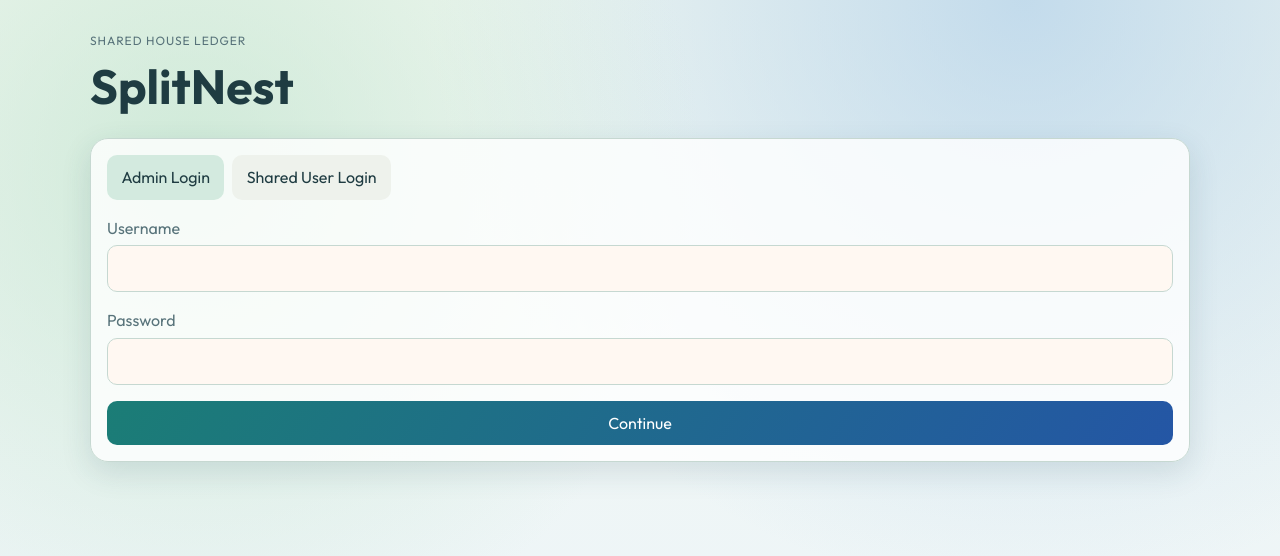
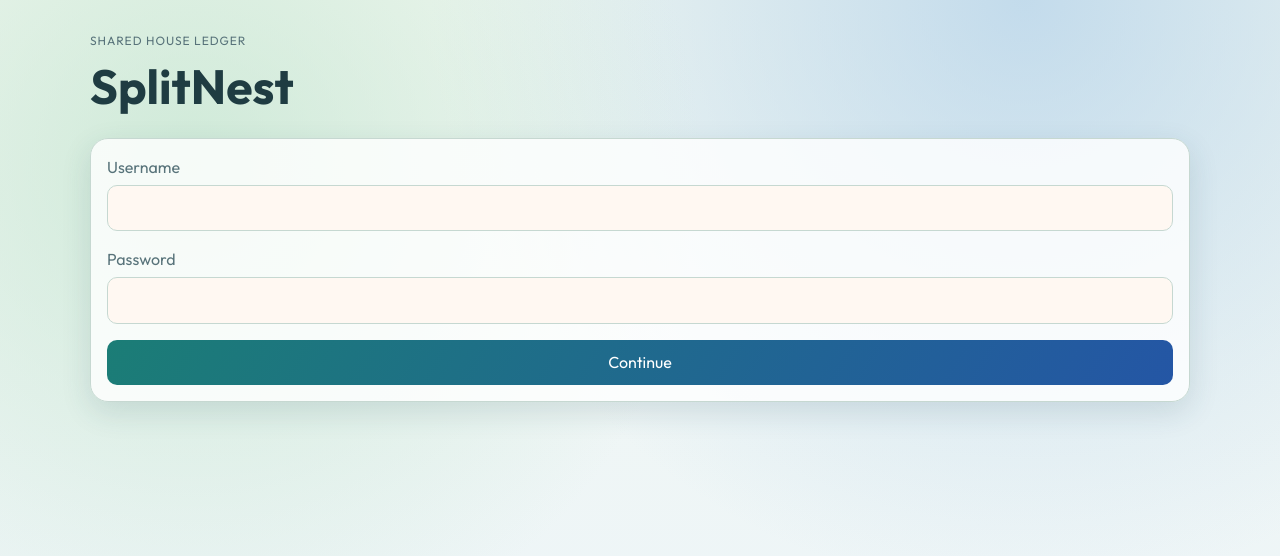
Before and after one commit to sanketpatrikar/splitnest, a React (Vite) app: page / in a window 1280 px wide. Shown: the top 556 px of the page. Built offline with nearby package versions, Linux system fonts and the light colour scheme.

Commit message:
Unify login form without exposing role-specific flows

```diff
--- a/src/App.jsx
+++ b/src/App.jsx
@@ -182,7 +182,6 @@ function App() {
 
       {!auth.role ? (
         <LoginPanel
-          participantCount={data.participants.length}
           onAdminLogin={() => setAuth({ role: 'admin', participantId: '' })}
           onUserLogin={() =>
             setAuth({
@@ -213,46 +212,30 @@ function App() {
   )
 }
 
-function LoginPanel({ participantCount, onAdminLogin, onUserLogin }) {
-  const [mode, setMode] = useState('admin')
+function LoginPanel({ onAdminLogin, onUserLogin }) {
   const [username, setUsername] = useState('')
   const [password, setPassword] = useState('')
   const [error, setError] = useState('')
 
   const submit = (event) => {
     event.preventDefault()
-    const credentials = mode === 'admin' ? ADMIN_CREDENTIALS : USER_CREDENTIALS
-
-    if (username !== credentials.username || password !== credentials.password) {
-      setError('Invalid credentials.')
+    if (username === ADMIN_CREDENTIALS.username && password === ADMIN_CREDENTIALS.password) {
+      setError('')
+      onAdminLogin()
       return
     }
 
-    setError('')
-    if (mode === 'admin') {
-      onAdminLogin()
-    } else {
+    if (username === USER_CREDENTIALS.username && password === USER_CREDENTIALS.password) {
+      setError('')
       onUserLogin()
+      return
     }
+
+    setError('Invalid credentials.')
   }
 
   return (
     <section className="panel login-panel pop-in">
-      <div className="mode-toggle" role="tablist" aria-label="Login type">
-        <button
-          className={mode === 'admin' ? 'mode-btn active' : 'mode-btn'}
-          onClick={() => setMode('admin')}
-        >
-          Admin Login
-        </button>
-        <button
-          className={mode === 'user' ? 'mode-btn active' : 'mode-btn'}
-          onClick={() => setMode('user')}
-        >
-          Shared User Login
-        </button>
-      </div>
-
       <form className="stack" onSubmit={submit}>
         <label>
           Username
@@ -267,11 +250,8 @@ function LoginPanel({ participantCount, onAdminLogin, onUserLogin }) {
             required
           />
         </label>
-        {mode === 'user' && participantCount === 0 && (
-          <p className="hint">No participants created yet. Ask the admin to create them first.</p>
-        )}
         {error && <p className="error-text">{error}</p>}
-        <button className="primary-btn" type="submit" disabled={mode === 'user' && participantCount === 0}>
+        <button className="primary-btn" type="submit">
           Continue
         </button>
       </form>
```
